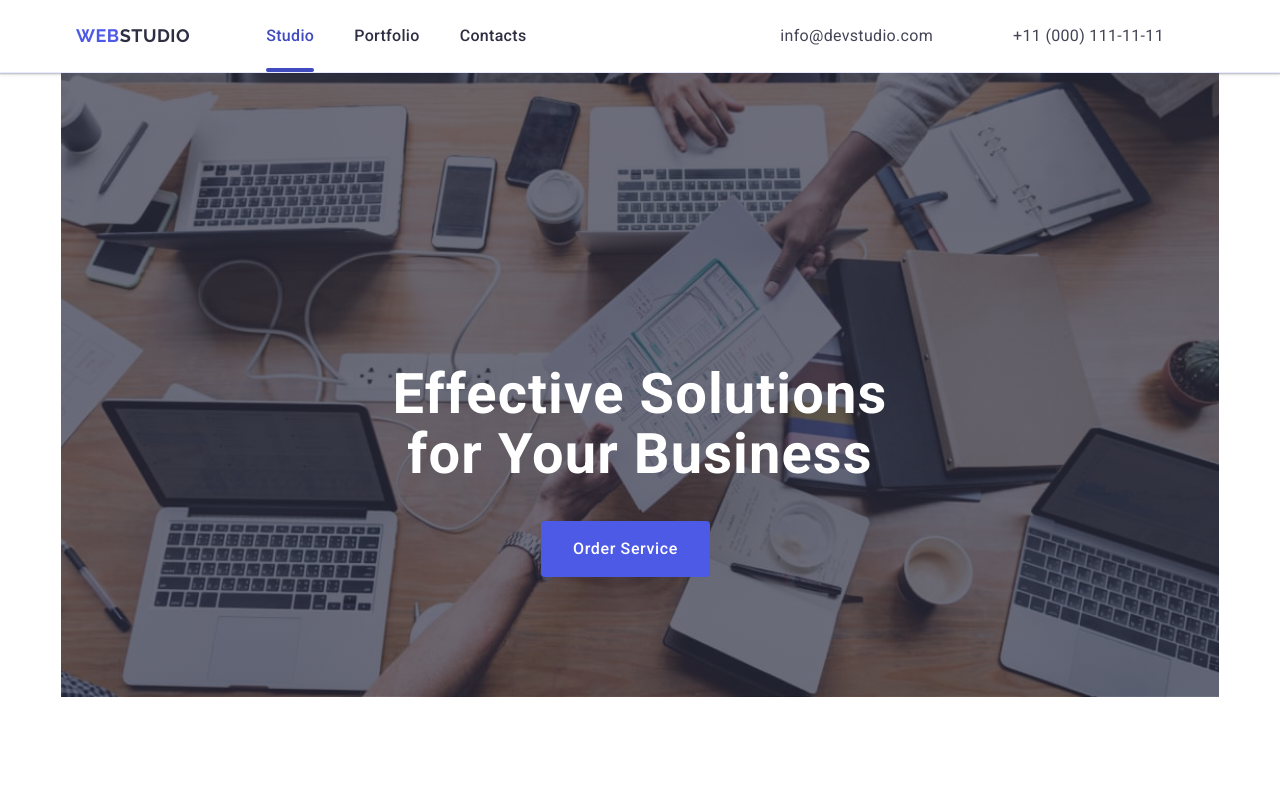
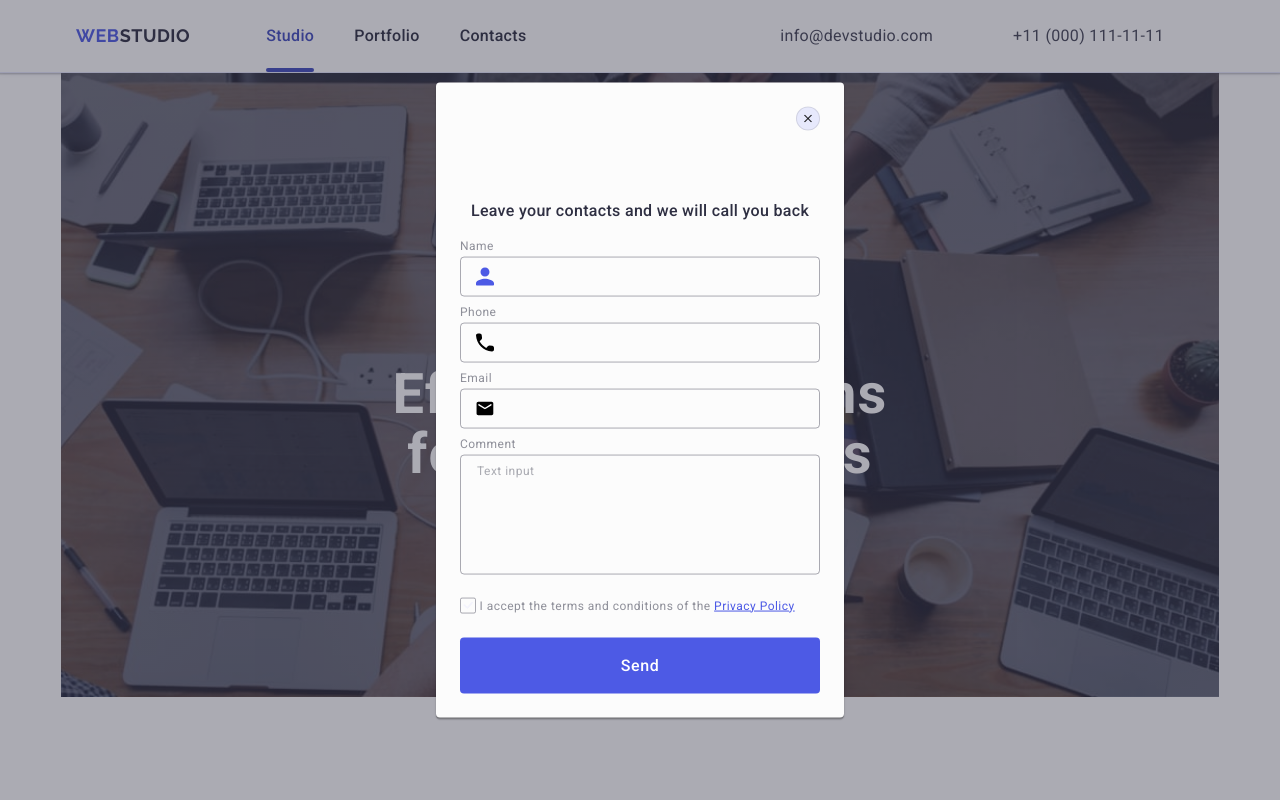
Before and after one commit to feliksletychevskyi/goit-markup-hw-06, a plain HTML site: page index.html in a window 1280 px wide. Shown: the top 800 px of the page. Drawn offline with nearby package versions, Linux system fonts and the light colour scheme.

Commit message:
change 2

```diff
--- a/css/styles.css
+++ b/css/styles.css
@@ -711,7 +711,7 @@ button {
 
 .footer-logo {
     display: inline-block;
-    margin-top: 100px;
+    margin-top: 10px;
     margin-bottom: 16px;
     margin-left: 90px;
 }
@@ -847,3 +847,237 @@ button {
         row-gap: 72px;
     }
 }
+
+@media screen and (min-width: 1158px) {
+    .footer-wrapper {
+        flex-direction: row;
+        flex-wrap: nowrap;
+        gap: 24px;
+    }
+}
+
+/* Backdrop */
+
+.backdrop {
+    position: fixed;
+    left: 0;
+    top: 0;
+    z-index: 9999999;
+    width: 100%;
+    height: 100%;
+    background-color: rgba(46, 47, 66, 0.4);
+    opacity: 0;
+    visibility: hidden;
+    transition: opacity 250ms cubic-bezier(0.4, 0, 0.2, 1), visibility 250ms cubic-bezier(0.4, 0, 0.2, 1);
+}
+
+.backdrop.is-open {
+    opacity: 1;
+    visibility: visible;
+}
+
+.modal {
+    position: absolute;
+    width: 288px;
+    top: 50%;
+    left: 50%;
+    transform: translate(-50%, -50%);
+    max-width: 550px;
+    min-height: 584px;
+    background-color: #fcfcfc;
+    border-radius: 4px;
+    padding: 72px 24px 24px 24px;
+    box-shadow: 0px 1px 1px rgba(0, 0, 0, 0.14), 0px 1px 3px rgba(0, 0, 0, 0.12), 0px 2px 1px rgba(0, 0, 0, 0.2);
+    transition: transform 250ms cubic-bezier(0.4, 0, 0.2, 1);
+}
+
+.modal-close-btn {
+    position: absolute;
+    width: 24px;
+    height: 24px;
+    top: 24px;
+    right: 24px;
+    padding: 0;
+    display: flex;
+    align-items: center;
+    justify-content: center;
+    background-color: #e7e9fc;
+    line-height: 0;
+    border: 1px solid rgba(0, 0, 0, 0.1);
+    border-radius: 50%;
+    stroke: #E7E9FC;
+    transition: background-color 250ms cubic-bezier(0.4, 0, 0.2, 1), border 250ms cubic-bezier(0.4, 0, 0.2, 1);
+}
+
+.modal-close-icon {
+    transition: fill 250ms cubic-bezier(0.4, 0, 0.2, 1);
+}
+
+.modal-form {
+    display: flex;
+    justify-content: center;
+    flex-direction: column;
+}
+
+.form-description {
+    max-width: 600px;
+    font-weight: 500;
+    font-size: 16px;
+    line-height: 1.5;
+    letter-spacing: 0.02em;
+    text-align: center;
+    color: #2e2f42;
+    margin-bottom: 16px;
+    margin-top: 44px;
+}
+
+.form-field-wrapper {
+    margin-bottom: 8px;
+}
+
+.form-field-label {
+    display: block;
+    font-weight: 400;
+    font-size: 12px;
+    line-height: 1.17;
+    letter-spacing: 0.04em;
+    color: #8e8f99;
+    margin-bottom: 4px;
+}
+
+.form-input-wrapper {
+    position: relative;
+}
+
+.form-input {
+    width: 100%;
+    height: 40px;
+    border: 1px solid rgba(46, 47, 66, 0.4);
+    border-radius: 4px;
+    background-color: transparent;
+    outline: transparent;
+    transition: border-color 250ms cubic-bezier(0.4, 0, 0.2, 1);
+    padding-left: 38px;
+}
+
+.form-input:focus {
+    border-color: #4d5ae5;
+    outline: transparent;
+}
+
+.form-input-icon {
+    position: absolute;
+    top: 50%;
+    left: 16px;
+    transform: translateY(-50%);
+    transition: fill 250ms cubic-bezier(0.4, 0, 0.2, 1);
+}
+
+.form-input:focus + .form-input-icon {
+    fill: #4D5AE5;
+}
+
+.form-message {
+    width: 100%;
+    height: 120px;
+    border: 1px solid #9D9FB1;
+    border-radius: 4px;
+    background-color: transparent;
+    resize: none;
+    outline: transparent;
+    padding: 8px 16px;
+    font-size: 12px;
+    line-height: 1.17;
+    letter-spacing: 0.04em;
+    color: rgba(46, 47, 66, 0.4);
+    border: 1px solid rgba(46, 47, 66, 0.4);
+    transition: border-color 250ms cubic-bezier(0.4, 0, 0.2, 1);
+}
+
+.form-message:focus {
+    border-color: #4d5ae5;
+    outline: transparent;
+}
+
+.form-message::placeholder {
+    font-size: 12px;
+    letter-spacing: 0.04em;
+    color: rgba(46, 47, 66, 0.4);
+}
+
+.comment-wrapper {
+    margin-bottom: 16px;
+}
+
+.form-checkbox-wrapper {
+    margin-bottom: 24px;
+}
+
+.form-checkbox {
+    width: 16px;
+    height: 16px;
+    margin-top: 16px;
+}
+
+.form-checkbox-label {
+    font-size: 12px;
+    line-height: 1.17;
+    letter-spacing: 0.04em;
+    color: #8e8f99;
+}
+
+.new-checkbox {
+    width: 16px;
+    height: 16px;
+    border: 1px solid rgba(46, 47, 66, 0.4);
+    border-radius: 2px;
+    transition: background-color 250ms cubic-bezier(0.4, 0, 0.2, 1), border 250ms cubic-bezier(0.4, 0, 0.2, 1), fill 250ms cubic-bezier(0.4, 0, 0.2, 1);
+    display: inline-flex;
+    align-items: center;
+    justify-content: center;
+    fill: transparent;
+}
+
+.form-checkbox:checked + .form-checkbox-label > .new-checkbox {
+    background-color: #404bbf;
+    border: none;
+    fill: #F4F4FD;
+}
+
+.privacy-policy-link {
+    text-decoration: underline;
+    color: #4D5AE5;
+}
+
+.form-submit {
+    min-width: 169px;
+    height: 56px;
+    font-weight: 500;
+    font-size: 16px;
+    line-height: 1.5;
+    letter-spacing: 0.04em;
+    border: none;
+    cursor: pointer;
+    border-radius: 4px;
+    padding: 16px 32px;
+    background-color: #4D5AE5;
+    color: #ffffff;
+    transition: background-color 250ms cubic-bezier(0.4, 0, 0.2, 1);
+}
+
+.form-submit:hover,
+.form-submit:focus {
+    background-color: #404BBF;
+}
+
+@media screen and (min-width: 768px) {
+    .modal {
+        width: 408px;
+    }
+}
+
+@media screen and (min-width: 1158px) {
+    .modal {
+        width: 408px;
+    }
+}
--- a/index.html
+++ b/index.html
@@ -421,8 +421,8 @@
       </div>
     </footer>
     <!-- Backdrop -->
-    <div class="backdrop is-open hidden">
-      <div class="modal hidden">
+    <div class="backdrop is-open">
+      <div class="modal">
         <button class="modal-close-btn" type="button">
           <svg class="modal-close-icon" width="8" height="8">
             <use href="./images/icons.svg#icon-close"></use>
@@ -464,7 +464,7 @@
             <textarea class="form-message" name="user-comment" id="user-comment" required placeholder="Text input"></textarea>
           </div>
           <div class="form-checkbox-wrapper">
-            <input class="form-checkbox visually-hidden" id="user-privacy" type="checkbox" name="user-privacy" value="true" required>
+            <input class="form-checkbox hidden" id="user-privacy" type="checkbox" name="user-privacy" value="true" required>
             <label class="form-checkbox-label" for="user-privacy">
               <span class="new-checkbox">
                 <svg width="10" height="8">
```
